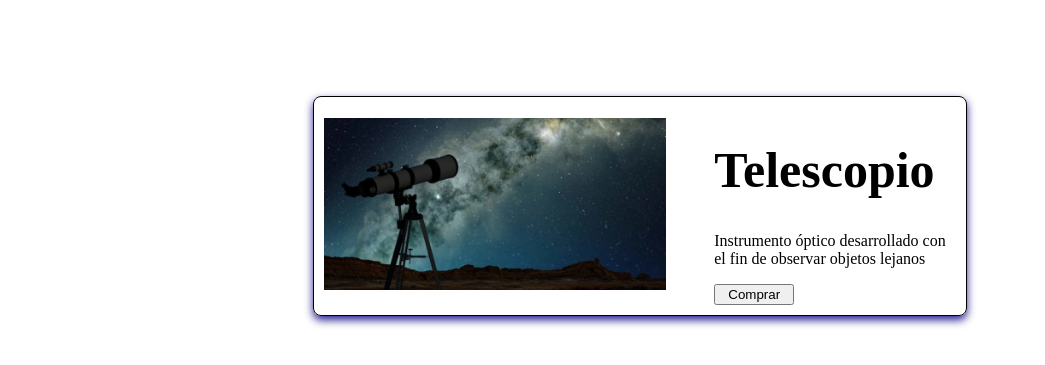
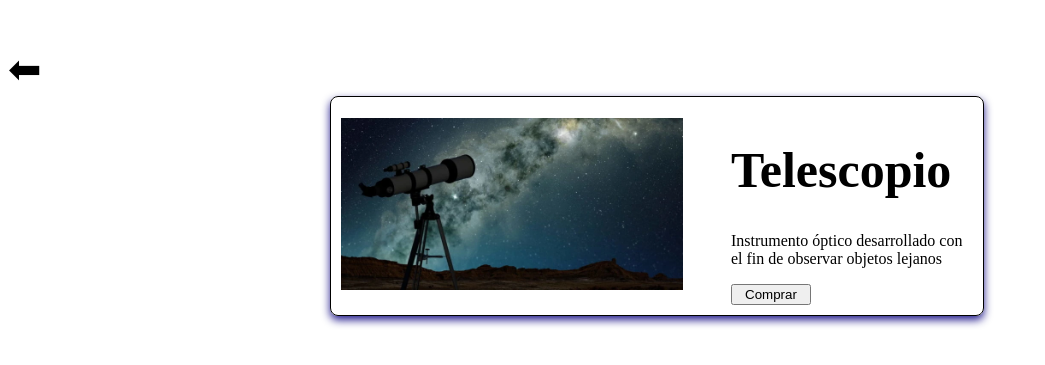
Before and after one commit to SofiaDeAlessandre/responsive-desafio-12, a website built with Vite: page pages/ejercicioD/ejercicio-d.html in a window 1280 px wide. Shown: the part 227-592 px from the top of the page, without its empty margins (0-1045 px from the left). Built offline with nearby package versions, Linux system fonts and the light colour scheme.

Commit message:
add README.md

```diff
--- a/pages/ejercicioD/ejercicio-d.html
+++ b/pages/ejercicioD/ejercicio-d.html
@@ -6,6 +6,7 @@
     <title>Ejercicio d</title>
   </head>
   <body>
+    <a class="back" href="../../index.html">⬅</a>
     <div class="card">
       <div class="cont__img">
         <img
--- a/pages/ejercicioD/style-d.css
+++ b/pages/ejercicioD/style-d.css
@@ -22,6 +22,12 @@
 
 .btn {
   width: 80px;
+}
+
+.back{
+    color: black;
+    text-decoration: none;
+    font-size: 40px;
 }
 
 img {
```
Also changed, not shown: pages/ejercicioB/ejercicio-b.html (+1 -1 lines), pages/ejercicioC/ejercicio-c.html (+1 -1 lines), README.md (added), assets-img/img-readme-1.png (added), assets-img/img-readme-2.png (added), assets-img/img-readme-3.png (added), assets-img/img-readme-4.png (added), assets-img/img-readme-5.png (added).
